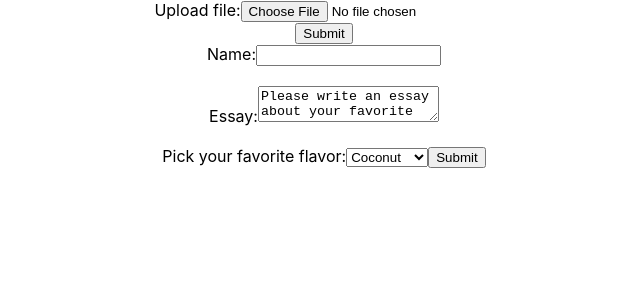
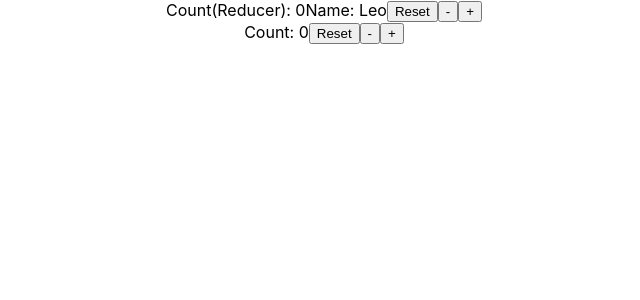
Before and after one commit to LeeSeokbong/2022-working-out, a React (Create React App) app in the folder lecture/my-app/: page / in a window 1280 px wide. Shown: the top 300 px of the page, without its empty margins (316-956 px from the left). Built offline with nearby package versions, Linux system fonts and the light colour scheme.

Commit message:
패캠 강의 Part1_3_03

```diff
--- a/lecture/my-app/src/App.js
+++ b/lecture/my-app/src/App.js
@@ -1,6 +1,8 @@
 import './App.css';
-import ControlledComponent from './Part1_2_10/ControlledComponent'
-import UncontrolledComponent from './Part1_2_10/UncontrolledComponent';
+import Reducer from './Part1_3_03/Reducer'
+import State from './Part1_3_03/State';
+// import ControlledComponent from './Part1_2_10/ControlledComponent'
+// import UncontrolledComponent from './Part1_2_10/UncontrolledComponent';
 // import List from './Part1_2_09/List'
 // import Condition from './Part1_2_08/Condition'
 // import Event from './Part1_2_07/Event';
@@ -13,8 +15,10 @@
 function App() {
   return (
     <div className="App">
-      <UncontrolledComponent />
-      <ControlledComponent />
+      <Reducer />
+      <State />
+      {/* <UncontrolledComponent /> */}
+      {/* <ControlledComponent /> */}
       {/* <List /> */}
       {/* <Condition /> */}
       {/* <Event /> */}
--- /dev/null
+++ b/lecture/my-app/src/Part1_3_03/Reducer.jsx
@@ -0,0 +1,28 @@
+import React, {useReducer} from 'react'
+
+export default function Reducer() {
+    const initialState = {count: 0, name: 'Leo'};
+
+    function reducer(state, action) {
+        switch(action.type) {
+            case 'reset':
+                return initialState;
+            case 'increment':
+                return { count: state.count + 1, name: 'Lee' };
+            case 'decrement':
+                return { count: state.count - 1, name: 'Kim' };
+            default:
+                throw new Error();
+            }
+    }
+    const [state, dispatch] = useReducer(reducer, initialState)
+    return (
+        <div>
+            Count(Reducer): {state.count}
+            Name: {state.name}
+            <button onClick={() => dispatch({type: 'reset'})}>Reset</button>
+            <button onClick={() => dispatch({type: 'decrement'})}>-</button>
+            <button onClick={() => dispatch({type: 'increment'})}>+</button>
+        </div>
+    )
+}
--- /dev/null
+++ b/lecture/my-app/src/Part1_3_03/State.jsx
@@ -0,0 +1,14 @@
+import React, {useState} from 'react'
+
+export default function State() {
+    const initialCount = 0;
+    const [count, setCount] = useState(initialCount)
+    return (
+        <div>
+            Count: {count}
+            <button onClick={() => setCount(initialCount)}>Reset</button>
+            <button onClick={() => setCount(prev => prev - 1)}>-</button>
+            <button onClick={() => setCount(prev => prev + 1)}>+</button>
+        </div>
+    )
+}
```
